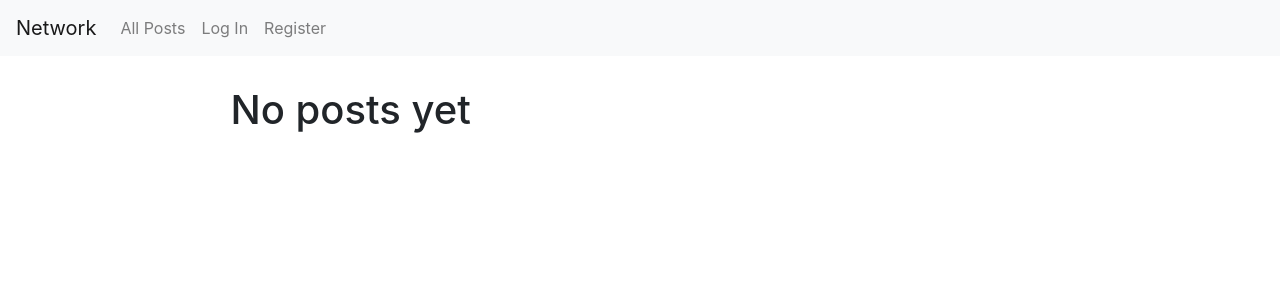
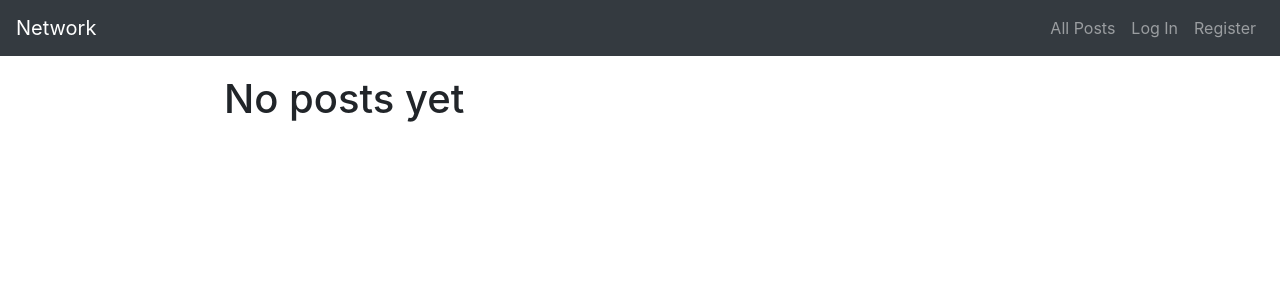
Before and after one commit to YahiaNagib/Network-Django, a Django app: page / in a window 1280 px wide. Shown: the top 300 px of the page. Run offline with Django 3.2, Linux system fonts and the light colour scheme; data that the repository does not hold is empty; some libraries are stand-ins or nearby versions.

Commit message:
change navbar styles

```diff
--- a/network/static/network/styles.css
+++ b/network/static/network/styles.css
@@ -1,6 +1,6 @@
 
 .body {
-    padding: 10px;
+    padding-top: 55px;
 }
 
 .site-container {
--- a/network/templates/network/layout.html
+++ b/network/templates/network/layout.html
@@ -10,11 +10,11 @@
     </head>
     <body>
 
-        <nav class="navbar navbar-expand-lg navbar-light bg-light">
+        <nav class="navbar navbar-expand-lg navbar-dark bg-dark fixed-top">
             <a class="navbar-brand" href="{% url 'index' %}">Network</a>
 
-            <div>
-              <ul class="navbar-nav mr-auto">
+            <div class="ml-auto">
+              <ul class="navbar-nav ml-auto">
                 {% if user.is_authenticated %}
                     <li class="nav-item">
                         <a class="nav-link" href="{% url 'profile' user.id %}"><strong>{{ user.username }}</strong></a>
```
